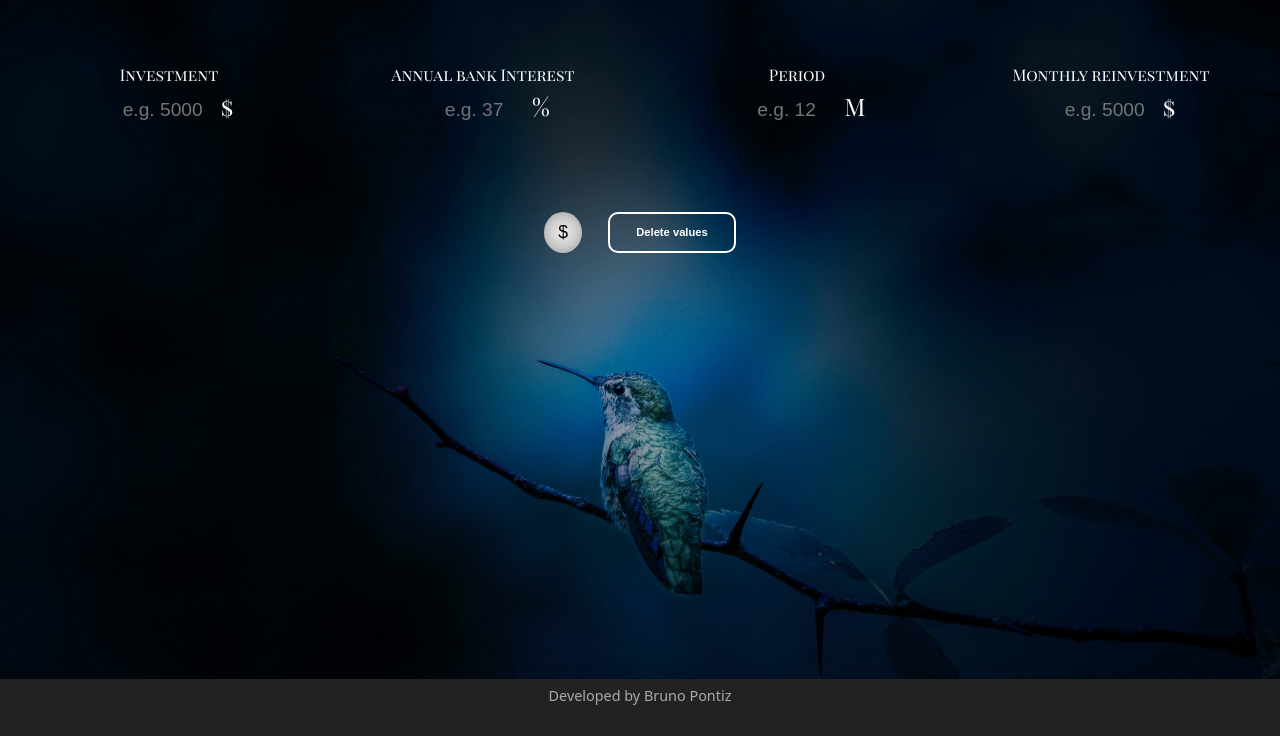
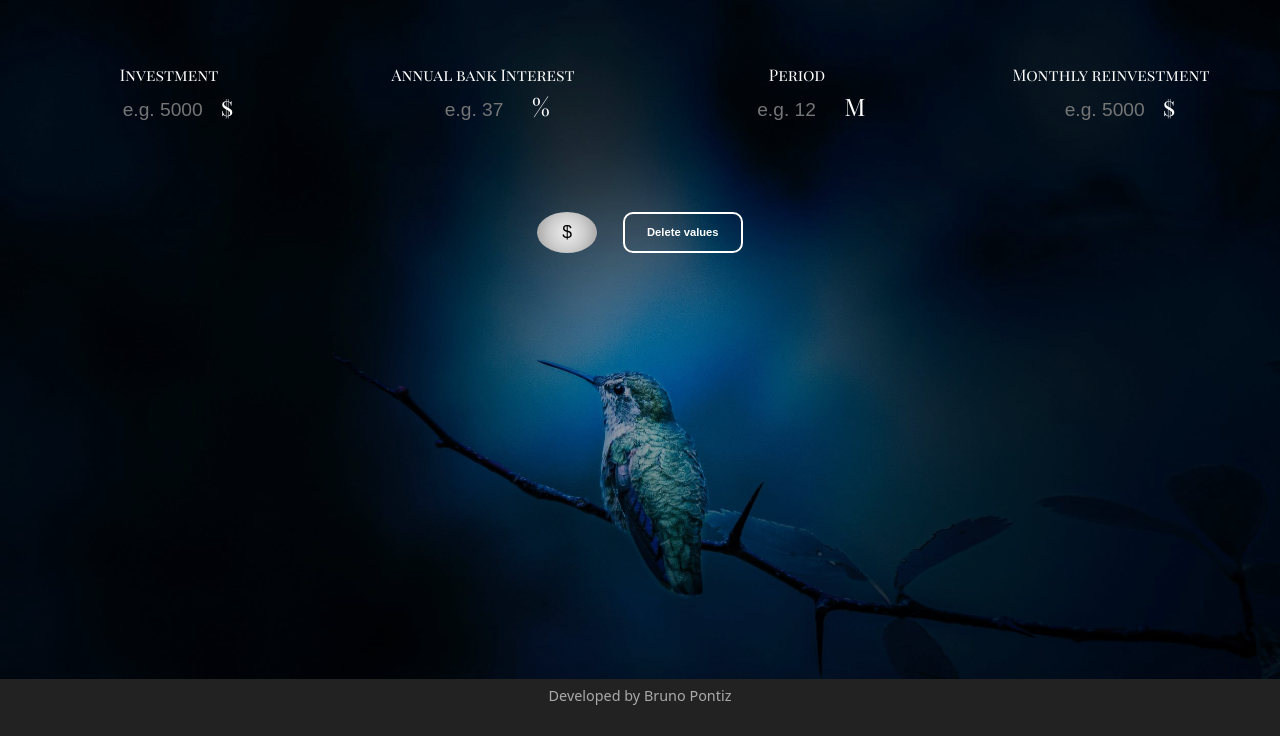
Before and after one commit to bpontiz/BankKreat, a website: page pages/calculator.html in a window 1280 px wide. Shown: the part 64-800 px from the top of the page. Drawn offline with nearby package versions, Linux system fonts and the light colour scheme.

Commit message:
Fixing '$' button on calculator.js

```diff
--- a/css/style.css
+++ b/css/style.css
@@ -218,8 +218,7 @@ main .div_buttons {
 }
 
 main .button_values, .button_userKeys {
-    min-width: 10%;
-    max-width: 15%;
+    width: 30px;
     font-size: 0.7rem;
     font-family: Arial, Helvetica, sans-serif;
     font-weight: bold;
@@ -229,6 +228,14 @@ main .button_values, .button_userKeys {
     border-radius: 10px;
     background-color: transparent;
     color: #FFFFFF;
+}
+
+main .button_userKeys {
+    width: 125px;
+}
+
+main .button_values {
+    width: 120px;
 }
 
 main .button_userKeys:focus {
@@ -244,13 +251,8 @@ main .button_userKeys:visited {
     color: #FFFFFF;
 }
 
-main .button_values {
-    max-width: 7%;
-}
-
 main .button_dollarSymbol {
-    min-width: 3%;
-    max-width: 3%;
+    width: 60px;
     font-size: 1.1rem;
     font-family: Arial, Helvetica, sans-serif;
     font-weight: normal;
--- a/js/calculator.js
+++ b/js/calculator.js
@@ -39,15 +39,15 @@ let DOMCapitalFinal = document.getElementById("DOMCapitalFinal_div");
 let DOMCapitalFinal_h3 = document.createElement("h3");
 function compoundInterest() {
   /*
-   Descripción: función que calcula el interés compuesto a partir
-   de capital inicial con reinversión mensual.
+    Descripción: función que calcula el interés compuesto a partir
+    de capital inicial con reinversión mensual.
   */
   let result_format_US = new Intl.NumberFormat('en-US');
   let eventInitialInvestment = parseInt(document.getElementById("input_CI").value);
   let eventInterestRate = parseInt(document.getElementById("input_Interes").value);
   let eventSavingPeriod = parseInt(document.getElementById("input_Plazo").value);
   let eventMonthlyReinvestment = parseInt(document.getElementById("input_CR").value);
-  if( eventInitialInvestment && eventInterestRate && eventSavingPeriod && eventMonthlyReinvestment ){
+  if( (eventInitialInvestment && eventInterestRate && eventSavingPeriod) && (eventMonthlyReinvestment || eventMonthlyReinvestment === 0) ){
     let finalCapital = 0;
     let interestResult;
     console.log(`Initial investment: ${eventInitialInvestment} $`);
```
